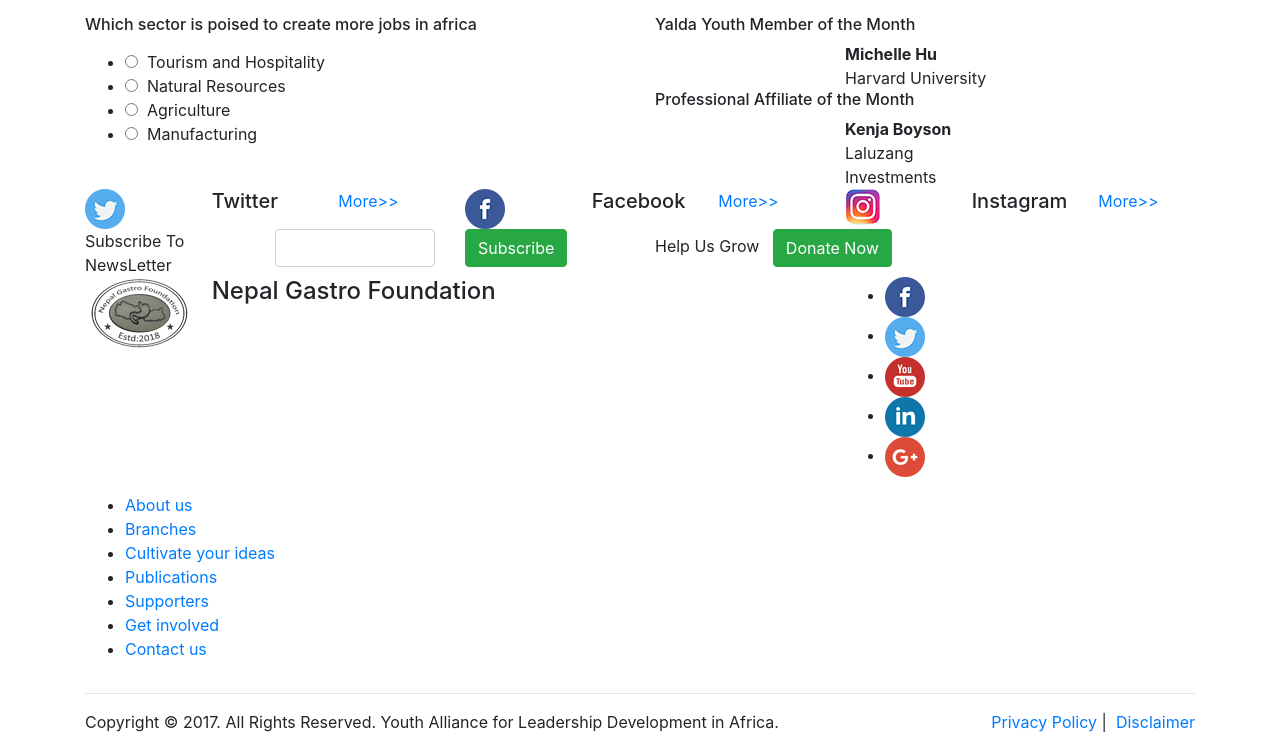
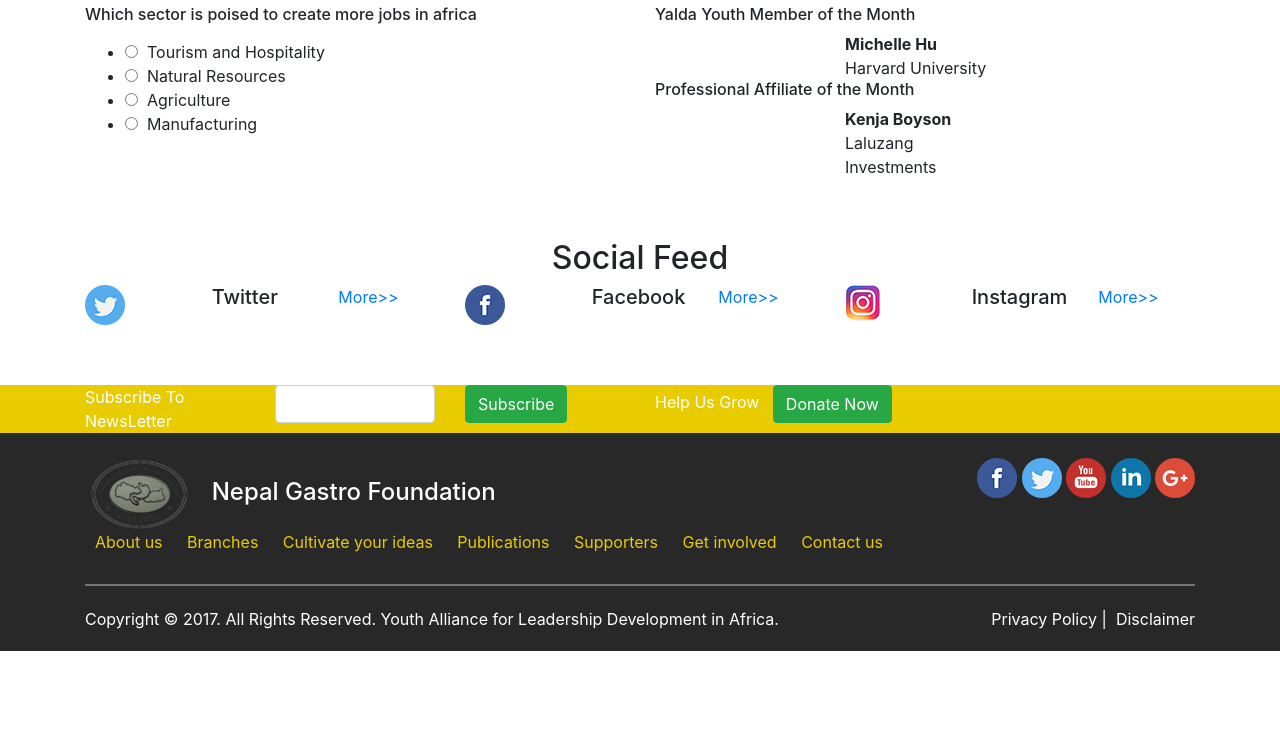
Before and after one commit to timusumit/yalda, a plain HTML site: page index.html in a window 1280 px wide. Shown: the part 1811-2545 px from the top of the page. After the commit the page ends 2462 px from the top, so only its background shows below. Drawn offline with Linux system fonts and the light colour scheme.

Commit message:
footer done

```diff
--- a/css/style.css
+++ b/css/style.css
@@ -0,0 +1,61 @@
+section.section-gap{
+	padding: 60px 0;
+}
+
+
+
+
+
+
+
+/*footer*/
+
+footer{
+	background: #282828;
+	color:#fff;
+}
+
+ul.footer-link, ul.social_links{
+	padding: 0;
+	display: inline;
+}
+ul.footer-link li, ul.social_links li{
+	display: inline;
+	list-style: none;
+}
+.news_letter_part{
+	background: #E8CC00;
+
+}
+.copyright{
+	padding:20px 0;
+}
+
+footer hr{
+ display: block;
+    height: 1px;
+    border: 0;
+    border-top: 2px solid #747474;
+    margin: 30px 0 0 0;
+    padding: 0;
+
+}
+
+ul.footer-link li a{
+	color:#E8CC00;
+	text-decoration: none;
+	padding: 30px 10px;
+}
+.privacy_links a{
+	color:#fff;
+	text-decoration: none;
+}
+.privacy_links a:hover{
+	color:#E8CC00;
+}
+.pad_tp_25{
+	padding-top: 25px;
+}
+h4.foot_title{
+	margin-top:20px;
+}
--- a/index.html
+++ b/index.html
@@ -55,7 +55,7 @@
       </li>
       <li class="nav-link">
       <a class="nav-link">
-                            <img src="http://www.yaldafrica.org/assets/front/img/icons/icon-navbar-search.svg" alt="navbar-search">
+                            <img src="images/icon-navbar-search.svg" alt="navbar-search">
       </a>
       </li>
 
@@ -69,7 +69,7 @@
 
 	<section class="slider">
 	</section>
-	<section class="our_mission">
+	<section class="our_mission section-gap">
 		<div class="container">
 			<div class="row justify-content-md-center">
 				<div class="col-md-auto text-center">
@@ -108,12 +108,11 @@
 		</div>
 	</section>
 
-  <section class="our_causes">
+  <section class="our_causes section-gap">
     <div class="container">
         <div class="row justify-content-md-center">
         <div class="col-md-auto">
           <h2>Our Causes</h2>
-
         </div>
       </div>
         <div class="row justify-content-md-center">
@@ -274,8 +273,13 @@
   </section>
 
 
-  <section class="social_feed">
+  <section class="social_feed section-gap">
     <div class="container">
+       <div class="row justify-content-md-center">
+        <div class="col-md-auto">
+          <h2>Social Feed</h2>
+        </div>
+        </div>
       <div class="row">
         <div class="col-lg-4">
           <div class="box_social">
@@ -329,8 +333,10 @@
   </section>
 
     <footer>
+
+          <div class="col-lg-12 news_letter_part">
     <div class="container">
-    <div class="row news_letter_part">
+      <div class="row">
     <div class="col-lg-6">
       <div class="row">
           <div class="col">
@@ -346,19 +352,26 @@
     <div class="col-lg-6">
     Help Us Grow &nbsp; <button class="btn btn-success">Donate Now</button>
     </div>
+</div>
+</div>
     </div>
-    <div class="row">
+
+    <div class="container">
+
+
+
+    <div class="row pad_tp_25">
     <div class="col-lg-8">
     <div  class="row">
     <div class="col-lg-2">
     <img src="images/logogastro.png">
     </div>
     <div class="col-lg-10">
-    <h4>Nepal Gastro Foundation</h4>
+    <h4 class="foot_title">Nepal Gastro Foundation</h4>
     </div>
     </div>
     </div>
-    <div class="col-lg-4">
+    <div class="col-lg-4 text-right">
     <ul class="social_links">
     <li><a href="#"><img src="images/icon-circle-facebook.png"></a></li>
     <li><a href="#"><img src="images/icon-circle-twitter.png"></a></li>
@@ -368,6 +381,7 @@
     </ul>
     </div>
     </div>
+
     <div class="row">
     <div class="col-lg-12">
     <ul class="footer-link">
@@ -381,16 +395,18 @@
     </ul>
     </div>
     </div>
+
     <hr>
-    <div class="row">
+    <div class="row copyright">
     <div class="col-lg-8">
     Copyright &copy; 2017. All Rights Reserved. Youth Alliance for Leadership Development in Africa.
     </div>
-    <div class="col-lg-4 text-right">
+    <div class="col-lg-4 text-right privacy_links">
     <a href="#">Privacy Policy</a>&nbsp;|&nbsp;
     <a href="#">Disclaimer</a>
     </div>
     </div>
+
     </div>
     </footer>
 	<script type="text/javascript" src="js/bootstrap.min.js"></script>
```
Also changed, not shown: images/icon-navbar-search.svg (added).
